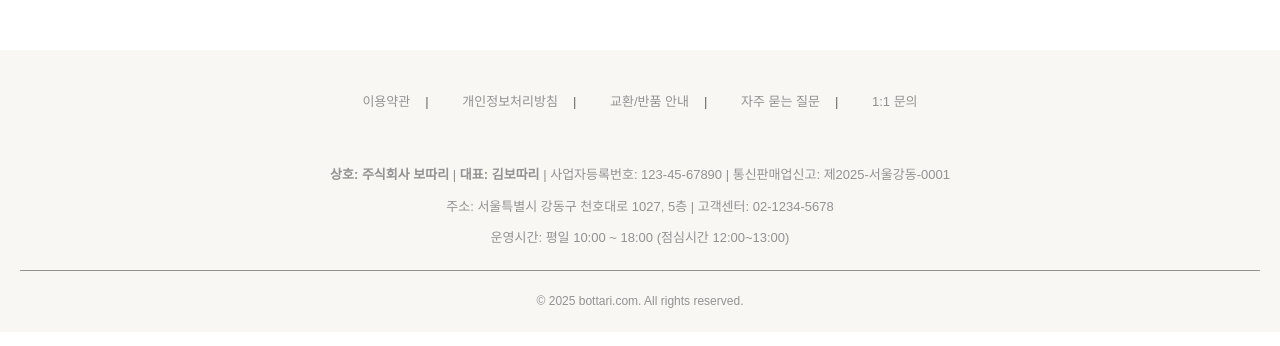
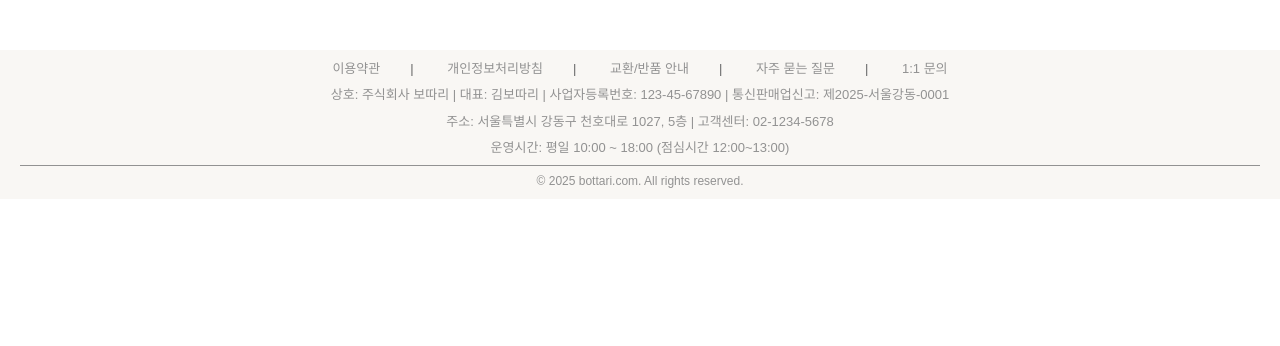
Before and after one commit to nara-kum/bottari_project, a plain HTML site: page shop1/footer/footer.html in a window 1280 px wide. Drawn offline with Linux system fonts and the light colour scheme.

Commit message:
수진_footer

```diff
--- a/shop1/css/Footer.css
+++ b/shop1/footer/footer.css
@@ -9,7 +9,7 @@
 .footer {
     background-color: #F9F7F4;
     color: #929292;
-    padding: 40px 20px 20px;
+    padding: 7px 20px 7px;
     font-size: 13px;
     line-height: 1.8;
     font-family: 'Noto Sans KR', Arial, sans-serif;
@@ -29,8 +29,7 @@
 /* 푸터 링크 섹션 */
 .footer-links {
     text-align: center;
-    margin-bottom: 30px;
-    padding-bottom: 20px;
+    padding-bottom: 3px;
 }
 
 .footer-links a {
@@ -48,21 +47,20 @@
 .footer-links a:not(:last-child)::after {
     content: "|";
     color: #666;
-    margin-left: 15px;
+    margin-left: 30px;
 }
 
 /* 회사 정보 섹션 */
 .company-info {
     text-align: center;
-    margin-bottom: 20px;
+    margin-bottom: 5px;
 }
 
 .company-info p {
-    margin-bottom: 8px;
+    margin-bottom: 3px;
 }
 
 .company-name {
-    font-weight: bold;
     color: #929292;
 }
 
@@ -73,7 +71,7 @@
 /* 저작권 섹션 */
 .copyright {
     text-align: center;
-    padding-top: 20px;
+    padding-top: 5px;
     border-top: 1px solid #929292;
     color: #929292;
     font-size: 12px;
--- a/shop1/html/Footer.html
+++ b/shop1/footer/footer.html
@@ -1,5 +1,5 @@
 
- <link rel="stylesheet" href="../css/Footer.css">
+ <link rel="stylesheet" href="../footer/footer.css">
 
  <footer class="footer">
         	<div class="footer-container">
```
